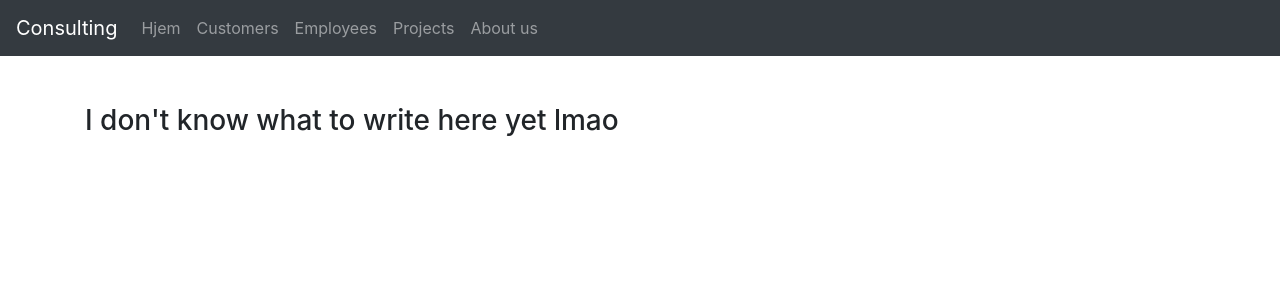
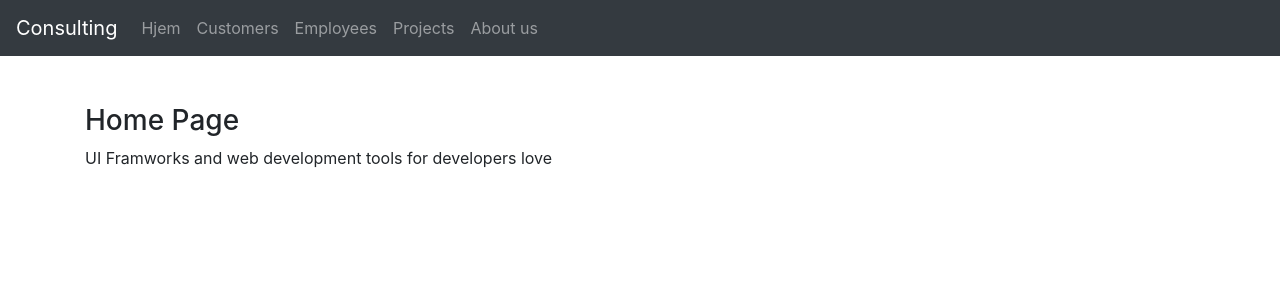
Before and after one commit to TobiasLab/pgr305_oblig, a React (Create React App) app: page / in a window 1280 px wide. Shown: the top 300 px of the page. Built offline with nearby package versions, Linux system fonts and the light colour scheme.

Commit message:
filled out home page and about us page

```diff
--- a/src/pages/About.js
+++ b/src/pages/About.js
@@ -8,7 +8,7 @@ const About = () => {
             <Col>
                 <section>
                     <h3>About us</h3>
-                    <p>Nothing to write here yet</p>
+                    <p>We help develop web solutions for the future</p>
                 </section>
             </Col>
         </Row>
--- a/src/pages/Home.js
+++ b/src/pages/Home.js
@@ -7,7 +7,8 @@ const Home = () => {
         <Row>
             <Col>
                 <section>
-                    <h3>I don't know what to write here yet lmao</h3>
+                    <h3>Home Page</h3>
+                    <p>UI Framworks and web development tools for developers love</p>
                 </section>
             </Col>
         </Row>
```
